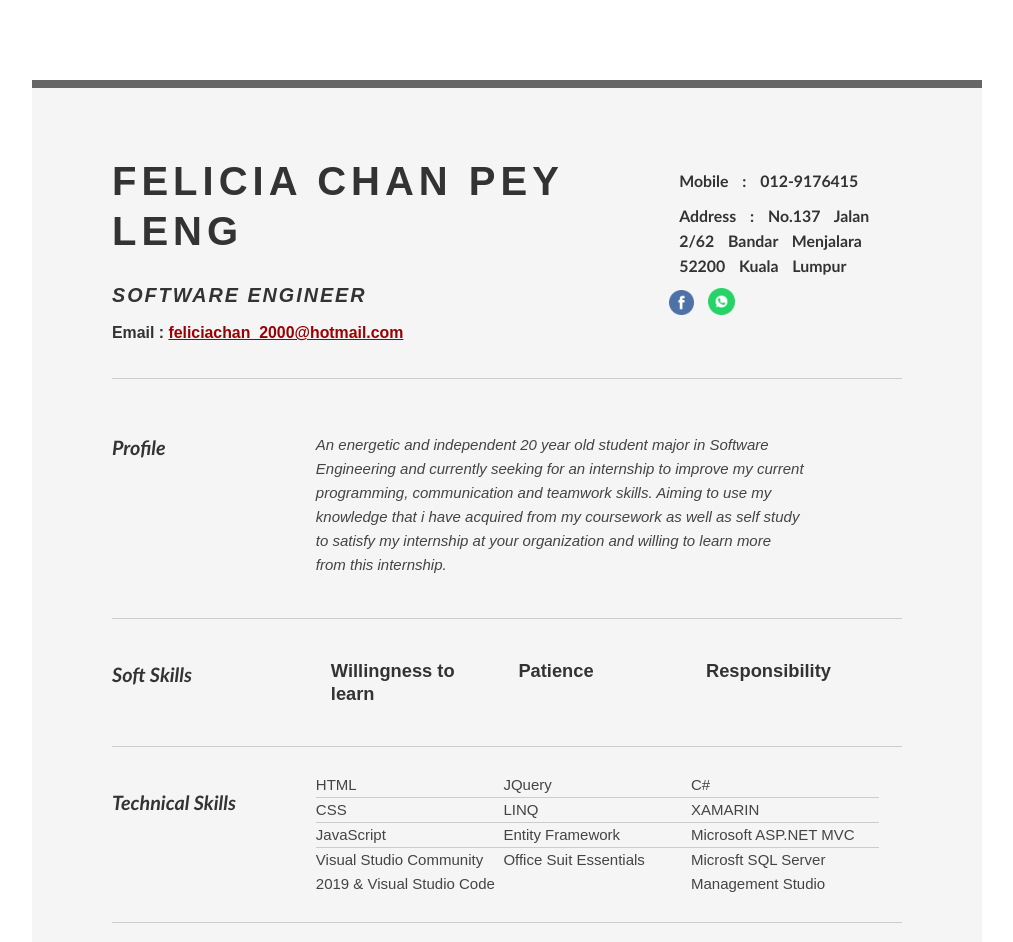
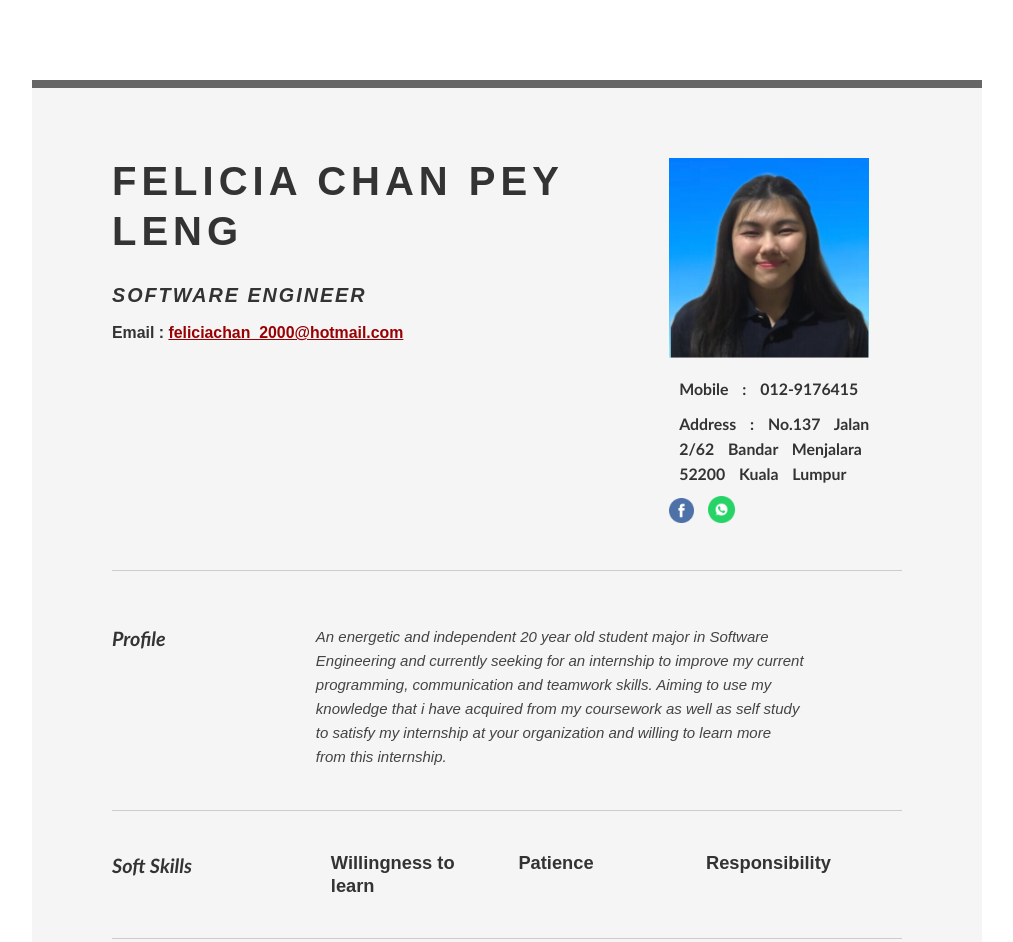
Before and after one commit to felicia0807/resume, a plain HTML site: page index.html in a window 1280 px wide. Shown: the top 942 px of the page, without its empty margins (133-1146 px from the left). Drawn offline with Linux system fonts and the light colour scheme.

Commit message:
Update index.html

```diff
--- a/index.html
+++ b/index.html
@@ -26,8 +26,9 @@
 
 				<div class="yui-u">
 					<div class="contact-info">
-
-
+					<div class="profile-img">
+							<img src="feli.jpg"  width="200" height="200">
+						</div>
 						<h3>Mobile : 012-9176415</h3>
 						<h3>Address : No.137 Jalan 2/62 Bandar Menjalara 52200 Kuala Lumpur</h3>
 						<a href="https://www.facebook.com/felicia.chan.18">
```
